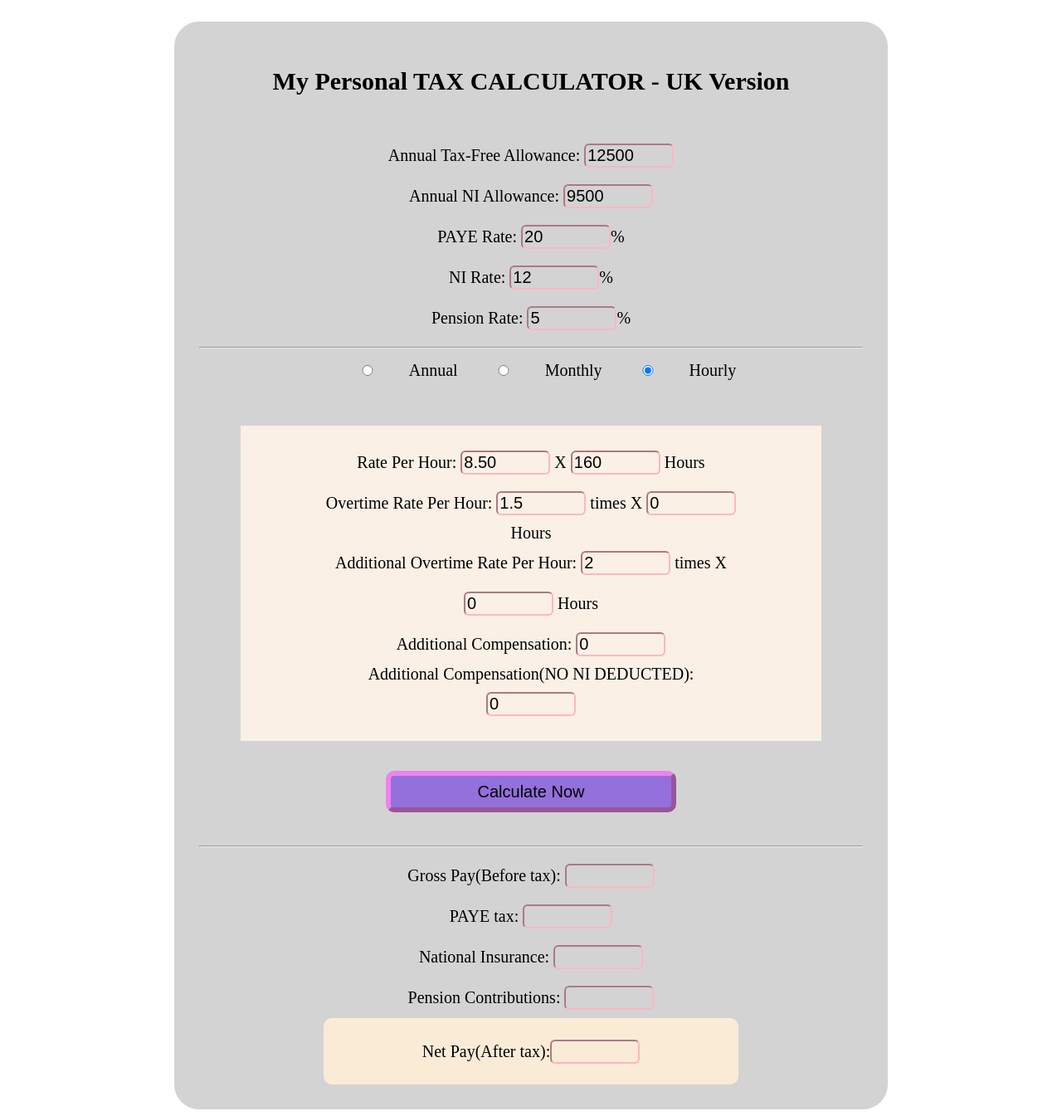
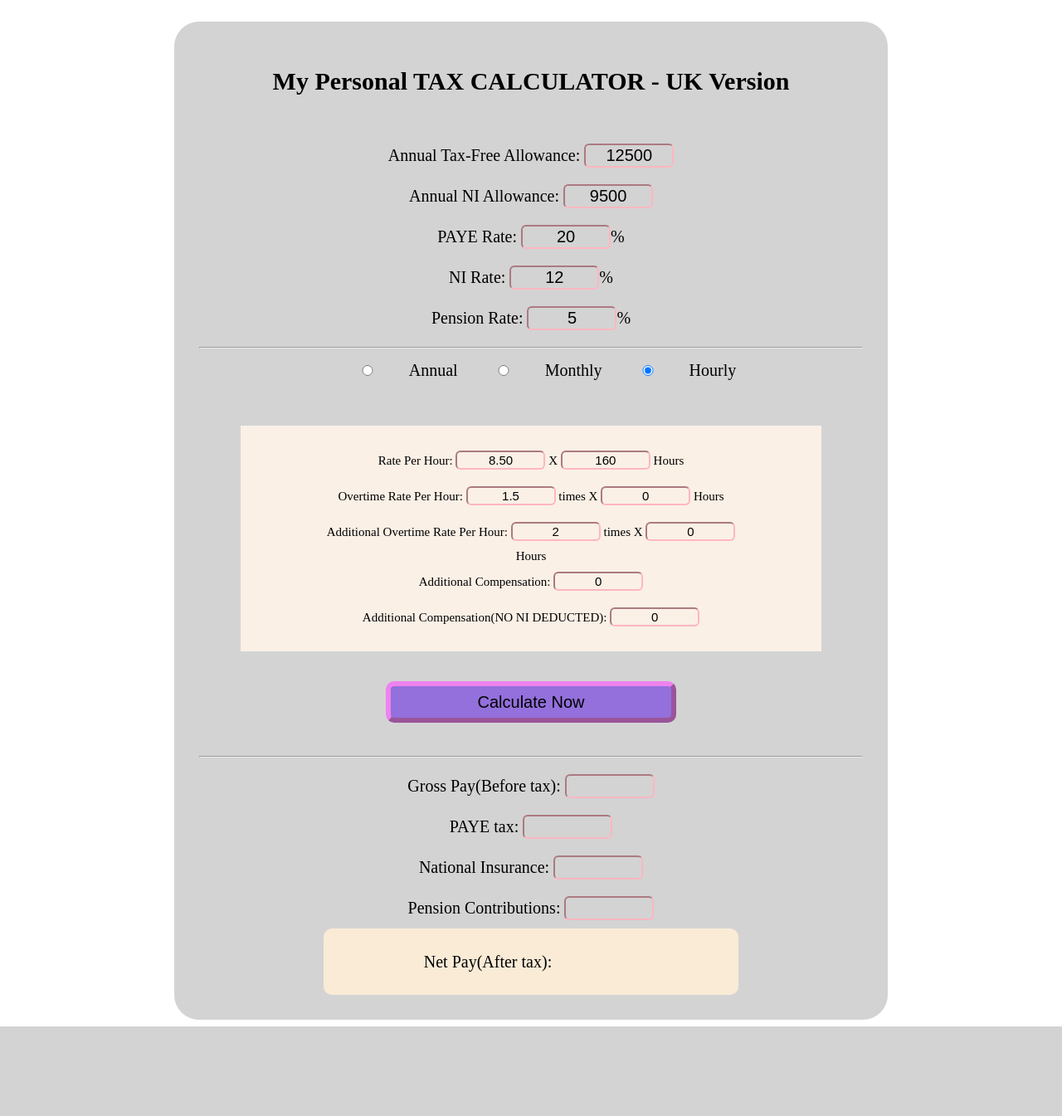
Before and after one commit to maclyn02/uk-tax-calc, a Django app: page / in a window 1280 px wide. Shown: the whole page at 83% size. After the commit the page ends 1237 px from the top, so only its background shows below. Run offline with Django 3.2, Linux system fonts and the light colour scheme.

Commit message:
updated structure and formulae

```diff
--- a/personalTaxCalcApp/static/css/styles.css
+++ b/personalTaxCalcApp/static/css/styles.css
@@ -16,6 +16,7 @@ input{
   border-color: LightPink;
   margin: 10px 0px 10px 0px;
   font-size: 20px;
+  text-align: center;
 }
 
 button{
@@ -34,6 +35,10 @@ button{
   background-color: Linen;
   padding: 20px 100px 20px 100px;
   margin: 50px 50px 50px 50px;
+  font-size: 15px;
+}
+#results-container>input{
+  font-size: 15px;
 }
 
 .net-pay-container{
@@ -47,3 +52,6 @@ button{
   border-radius: 10px;
   margin: auto;
 }
+.net-pay-container>input{
+  border-width: 0px;
+}
```
